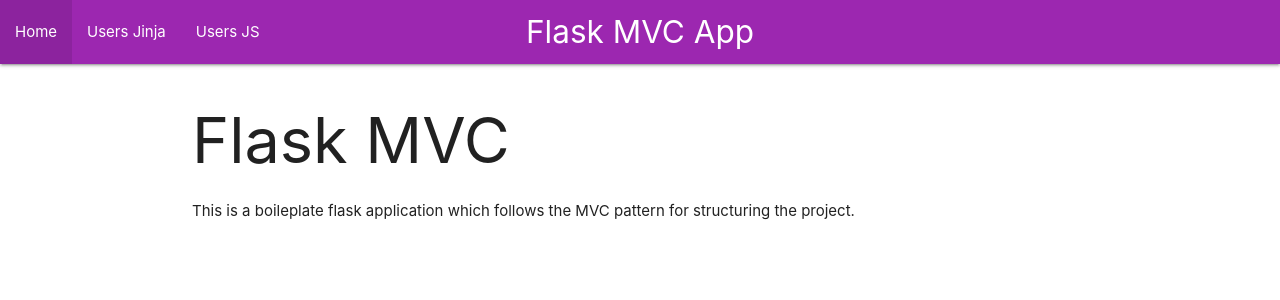
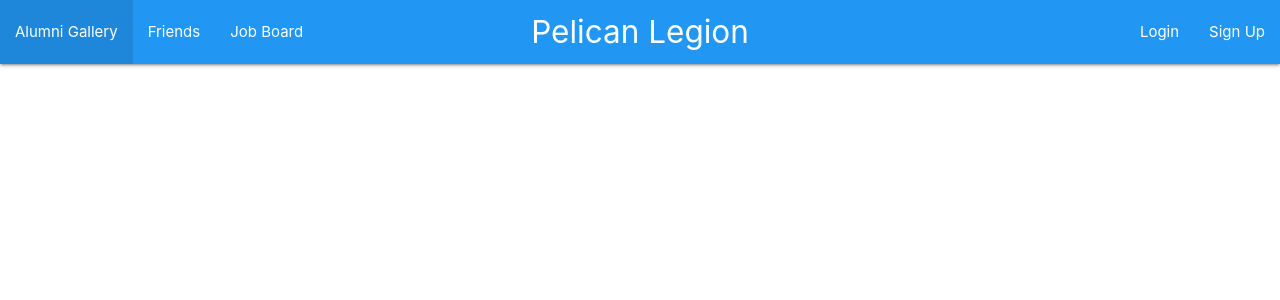
Before and after one commit to michelllle-liu/pelican-legion, a Flask app: page / in a window 1280 px wide. Shown: the top 300 px of the page. Run offline with Flask 2, Linux system fonts and the light colour scheme.

Commit message:
initial change to front end

```diff
--- a/App/main.py
+++ b/App/main.py
@@ -2,7 +2,7 @@
 #hello again
 #TESTING 123
 import os
-from flask import Flask
+from flask import Flask, render_template
 from flask_login import LoginManager, current_user
 from flask_uploads import DOCUMENTS, IMAGES, TEXT, UploadSet, configure_uploads
 from flask_cors import CORS
@@ -63,3 +63,7 @@ def create_app(config={}):
 
 app = create_app()
 migrate = get_migrate(app)
+
+@app.route('/login')
+def login():
+    return render_template('login.html')
--- a/App/static/style.css
+++ b/App/static/style.css
@@ -0,0 +1,3 @@
+nav{
+    color: #0471a6;
+}
--- a/App/templates/index.html
+++ b/App/templates/index.html
@@ -1,10 +1,7 @@
 {% extends "layout.html" %}
-{% block title %}Flask MVC App{% endblock %}
-{% block page %}Flask MVC App{% endblock %}
 
 {{ super() }}
 
 {% block content %}
-    <h1>Flask MVC</h1>
     <p>This is a boileplate flask application which follows the MVC pattern for structuring the project.</p>
 {% endblock %}
--- a/App/templates/layout.html
+++ b/App/templates/layout.html
@@ -9,24 +9,26 @@
     <link rel="stylesheet" href="https://cdnjs.cloudflare.com/ajax/libs/materialize/1.0.0/css/materialize.min.css">
     <!--Let browser know website is optimized for mobile-->
     <meta name="viewport" content="width=device-width, initial-scale=1.0"/>
-    <title>{% block title %}{% endblock %}</title>
+    <title>Pelican Legion</title>
 
   </head>
   <body>
-    <nav class="purple">
+    <nav class="blue">
       <div class="nav-wrapper">
-        <a href="#!" class="brand-logo center">{% block page %}{% endblock %}</a>
-        <div class="nav-wrapper">
-            <ul id="nav-mobile" class="left">
-                <li><a href="/">Home</a></li>
-                <li><a href="/users">Users Jinja</a></li>
-                <li><a href="/static/users">Users JS</a></li>
-            </ul>
-        </div>
+        <a href="#" class="brand-logo center">Pelican Legion</a>
+        <ul id="nav-mobile" class="left hide-on-med-and-down">
+          <li><a href="">Alumni Gallery</a></li>
+          <li><a href="">Friends</a></li>
+          <li><a href="">Job Board</a></li>
+        </ul>
+        <ul id="nav-mobile" class="right hide-on-med-and-down">
+          <li><a href="/login">Login</a></li>
+          <li><a href="">Sign Up</a></li>
+        </ul>
       </div>
     </nav>
 
-    {% with messages = get_flashed_messages() %}
+    <!-- {% with messages = get_flashed_messages() %}
     {% if messages %}
     <nav class="white black-text" style="padding: 10px">
       <div class="nav-wrapper">
@@ -40,7 +42,7 @@
     {% endif %}
     {% endwith %}
 
-    <div class="container" id="content">{% block content %}{% endblock %}</div>
+    <div class="container" id="content">{% block content %}{% endblock %}</div> -->
 
     <script src="https://cdnjs.cloudflare.com/ajax/libs/materialize/1.0.0/js/materialize.min.js"></script>
   </body>
```
Also changed, not shown: App/static/static-user.html (+9 -11 lines), App/templates/login.html (added, +94 -0 lines), App/templates/users.html (deleted, +0 -30 lines), App/templates/dashboard.html (added).
